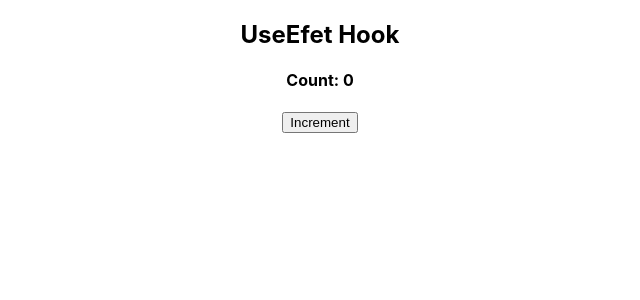
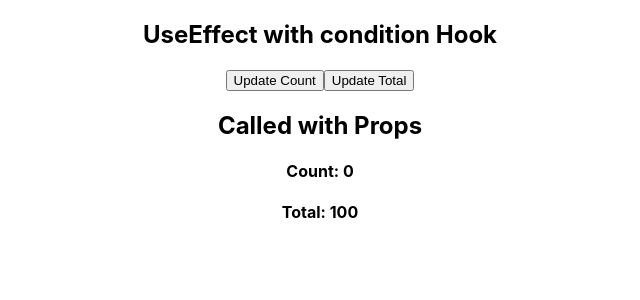
Before and after one commit to sanjay128yadav/react_js, a React (Create React App) app: page / in a window 1280 px wide. Shown: the top 300 px of the page, without its empty margins (320-960 px from the left). Built offline with nearby package versions, Linux system fonts and the light colour scheme.

Commit message:
RJ #03082024

```diff
--- a/src/App.js
+++ b/src/App.js
@@ -1,26 +1,37 @@
 import React,{useEffect, useState} from 'react'
 import './App.css'
+import UserTotal from './UserTotal';
 
 function App() {
 
   // Example 2
 
   const [count, setCount] = useState(0);
+  const [total, setTotal] = useState(100);
 
   // Example 1
 
   useEffect(()=>{
-    console.log("UseEffect  Hook Called");
-  })
+    console.log("After Render Total");
+  },[total])
+
+  useEffect(()=>{
+    console.log("After Render Count");
+  },[count])
 
   return (
     <>
     <div className='App'>
 
-      <h2>UseEfet Hook</h2>
+      <h2>UseEffect with condition  Hook</h2>
 
-      <h4>Count: {count}</h4>
-      <button onClick={()=>setCount(count +1)}>Increment</button>
+      {/*<h4>Count: {count}</h4>*/}
+      <button onClick={()=>setCount(count +1)}>Update Count</button>
+
+      {/*<h4>Total: {total}</h4>*/}
+      <button onClick={()=>setTotal(total +1)}>Update Total</button>
+
+      <UserTotal count = {count} total={total} />
 
     </div>
     </>
--- /dev/null
+++ b/src/UserTotal.jsx
@@ -0,0 +1,24 @@
+import React,{useEffect, useState} from 'react'
+import './App.css'
+
+function UserTotal(props) {
+
+  useEffect(()=>{
+    console.log("Count is"+ props.count);
+  }, [props.count])
+
+  return (
+    <>
+    <div className='App'>
+
+      <h2>Called with Props</h2>
+
+      <h4>Count: {props.count}</h4>
+
+      <h4>Total: {props.total}</h4>
+    </div>
+    </>
+  )
+}
+
+export default UserTotal;
```
